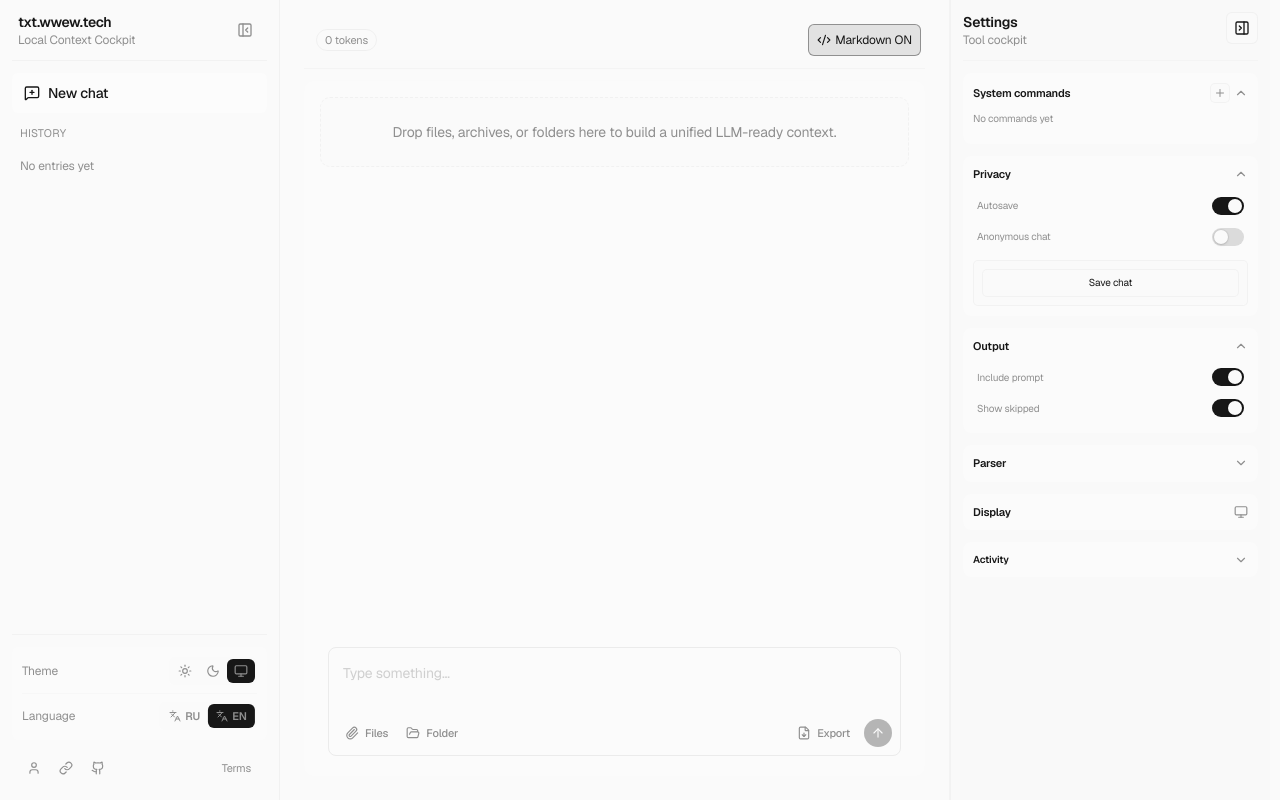
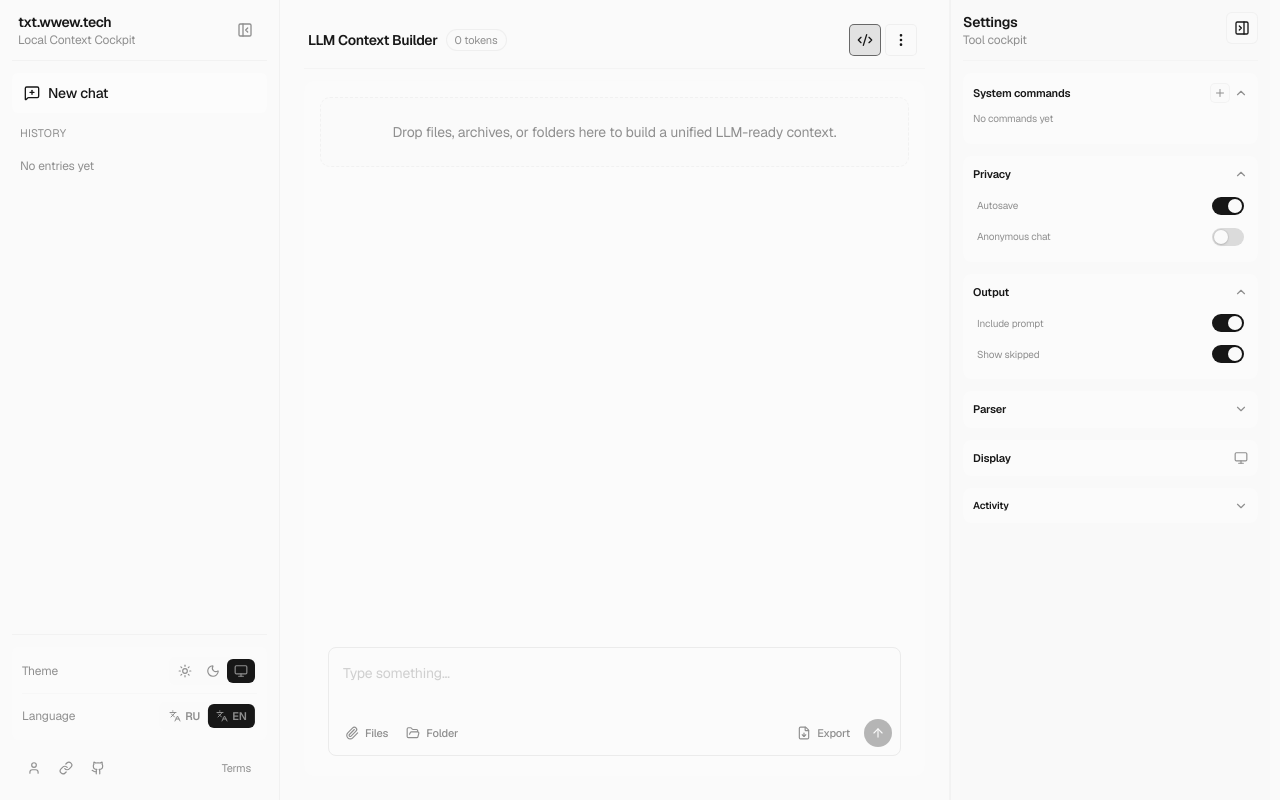
Before and after one commit to wwewtech/txt.wwew.tech, a Next.js app: page / in a window 1280 px wide. Built offline with nearby package versions, Linux system fonts and the light colour scheme.

Commit message:
добавить возможность ручного сохранения чата и обновить локализацию

```diff
--- a/src/features/home/model/page-constants.ts
+++ b/src/features/home/model/page-constants.ts
@@ -132,6 +132,7 @@ export const i18n = {
     manualSaveDonePrefsOnly: "Сохранены настройки",
     manualSaveDoneBoth: "Сохранены история и настройки",
     manualSaveSkipHistoryAnonymous: "История не сохранена в анонимном режиме",
+    savedAt: "Сохранено в",
   },
   en: {
     settings: "Settings",
@@ -255,6 +256,8 @@ export const i18n = {
     manualSaveDonePrefsOnly: "Settings saved",
     manualSaveDoneBoth: "History and settings saved",
     manualSaveSkipHistoryAnonymous: "History is not saved in anonymous mode",
+    savedAt: "Saved at",
+    savedAt: "Saved at",
   },
 } as const;
 
--- a/src/features/home/ui/home-left-sidebar.tsx
+++ b/src/features/home/ui/home-left-sidebar.tsx
@@ -184,7 +184,9 @@ export function HomeLeftSidebar({
                   className="min-w-0 flex-1 text-left"
                 >
                   <p className="truncate text-[13px] font-medium text-foreground">{entry.title}</p>
-                  <p className="text-[11px] text-muted-foreground">{entry.tokenEstimate} {t.tokenSuffix}</p>
+                  <p className="text-[11px] text-muted-foreground">
+                    {entry.tokenEstimate} {t.tokenSuffix} · {new Date(entry.updatedAt).toLocaleTimeString()}
+                  </p>
                 </button>
 
                 <div className="flex items-center gap-1">
--- a/src/features/home/ui/home-main-panel.tsx
+++ b/src/features/home/ui/home-main-panel.tsx
@@ -11,17 +11,19 @@ import {
   Files,
   FolderOpen,
   Menu,
+  MoreVertical,
   PanelLeftOpen,
   PanelRightOpen,
   Paperclip,
   Pencil,
+  Save,
   Settings,
   Trash2,
 } from "lucide-react";
 
 import { cn, type ParsedItem } from "@/lib";
 import type { I18nDict } from "../model/page-constants";
-import type { ContextGroup, TimelineEntry } from "../model/page-types";
+import type { ContextGroup, HistoryItem, TimelineEntry } from "../model/page-types";
 
 type HomeMainPanelProps = {
   t: I18nDict;
@@ -30,6 +32,8 @@ type HomeMainPanelProps = {
   totalTokens: number;
   markdownEnabled: boolean;
   timelineEntries: TimelineEntry[];
+  history: HistoryItem[];
+  currentChatId: string | null;
   prompt: string;
   isParsing: boolean;
   fileInputRef: React.RefObject<HTMLInputElement | null>;
@@ -58,6 +62,8 @@ type HomeMainPanelProps = {
   onPromptChange: (value: string) => void;
   onSendPrompt: () => void;
   onExportTxt: () => void;
+  onManualSave: () => Promise<void>;
+  onSelectHistory: (entry: HistoryItem) => void;
   scrollOnSend: boolean;
   sendKey: 'enter' | 'shift+enter';
 };
@@ -97,10 +103,49 @@ export function HomeMainPanel({
   onPromptChange,
   onSendPrompt,
   onExportTxt,
+  onManualSave,
+  onSelectHistory,
+  history,
+  currentChatId,
   scrollOnSend,
   sendKey,
 }: HomeMainPanelProps) {
   const scrollRef = React.useRef<HTMLDivElement | null>(null);
+  const menuButtonRef = React.useRef<HTMLButtonElement | null>(null);
+  const menuRef = React.useRef<HTMLDivElement | null>(null);
+  const [menuOpen, setMenuOpen] = React.useState(false);
+  const [isSaving, setIsSaving] = React.useState(false);
+  const [lastSavedAt, setLastSavedAt] = React.useState<string | null>(null);
+
+  const currentHistoryEntry = React.useMemo(
+    () => history.find((entry) => entry.id === currentChatId),
+    [history, currentChatId]
+  );
+
+  React.useEffect(() => {
+    if (!menuOpen) return;
+
+    const handleClick = (event: MouseEvent) => {
+      const target = event.target as Node;
+      if (menuRef.current?.contains(target) || menuButtonRef.current?.contains(target)) {
+        return;
+      }
+      setMenuOpen(false);
+    };
+
+    document.addEventListener("mousedown", handleClick);
+    return () => document.removeEventListener("mousedown", handleClick);
+  }, [menuOpen]);
+
+  const handleManualSave = React.useCallback(async () => {
+    setIsSaving(true);
+    try {
+      await onManualSave();
+      setLastSavedAt(new Date().toLocaleTimeString());
+    } finally {
+      setIsSaving(false);
+    }
+  }, [onManualSave]);
 
   const handleSend = React.useCallback(() => {
     onSendPrompt();
@@ -159,27 +204,122 @@ export function HomeMainPanel({
 
       <div className="mx-auto flex h-full w-full max-w-4xl flex-1 flex-col overflow-hidden px-3 py-3 md:px-6 md:py-6">
         <div className="mb-3 border-b border-border/40 px-1 pb-3">
-          <div className="flex flex-wrap items-center justify-between gap-2">
-            <div className="min-w-0">
-              <div className="flex items-center gap-2">
-                <span className="text-sm font-semibold tracking-tight"></span>
-                <span className="rounded-full border border-border/70 px-2 py-0.5 text-[11px] text-muted-foreground">
-                  {totalTokens} {t.tokenSuffix}
-                </span>
-              </div>
+          <div className="flex items-center justify-between gap-2">
+            <div className="flex items-center gap-2">
+              <span className="text-sm font-semibold tracking-tight">{t.builderTitle}</span>
+              <span className="rounded-full border border-border/70 bg-background px-2 py-0.5 text-[11px] text-muted-foreground">
+                {totalTokens} {t.tokenSuffix}
+              </span>
             </div>
-            <div className="flex items-center gap-1.5">
+
+            <div className="flex items-center gap-1">
+              <button type="button" onClick={handleManualSave} className="sr-only">
+                {t.manualSaveChatNow}
+              </button>
               <button
                 type="button"
                 onClick={onToggleMarkdown}
+                aria-label={markdownEnabled ? t.markdownOn : t.markdownOFF}
+                title={markdownEnabled ? t.markdownOn : t.markdownOFF}
                 className={cn(
-                  "inline-flex h-8 items-center gap-1 rounded-lg border px-2 text-xs",
-                  markdownEnabled ? "border-primary/40 bg-primary/10" : "border-border/70 bg-background"
+                  "inline-flex h-8 w-8 items-center justify-center rounded-md border border-border/70 bg-background hover:bg-muted focus-visible:ring-2 focus-visible:ring-primary/60",
+                  markdownEnabled && "border-primary/60 bg-primary/10"
                 )}
               >
-                <Code2 className="h-3.5 w-3.5" />
-                {markdownEnabled ? t.markdownOn : t.markdownOFF}
+                <Code2 className="h-4 w-4" />
               </button>
+
+              <div className="relative">
+                <button
+                  ref={menuButtonRef}
+                  type="button"
+                  onClick={() => setMenuOpen((prev) => !prev)}
+                  className={cn(
+                    "inline-flex h-8 w-8 items-center justify-center rounded-md border border-border/70 bg-background hover:bg-muted focus-visible:ring-2 focus-visible:ring-primary/60",
+                    menuOpen && "border-primary/60 bg-primary/10"
+                  )}
+                  title={t.actions}
+                >
+                  <MoreVertical className="h-4 w-4" />
+                </button>
+
+                {menuOpen && (
+                  <div
+                    ref={menuRef}
+                    className="absolute right-0 top-full z-50 mt-2 w-64 rounded-lg border border-border/70 bg-background shadow-lg"
+                  >
+                    <div className="border-b border-border/50 px-3 py-2 text-xs font-semibold text-muted-foreground">
+                      {t.actions}
+                    </div>
+                    <div className="flex flex-col gap-px">
+                      <button
+                        type="button"
+                        onClick={() => {
+                          handleManualSave();
+                          setMenuOpen(false);
+                        }}
+                        className="flex w-full items-center gap-2 px-3 py-2 text-left text-[11px] hover:bg-muted"
+                      >
+                        <Save className="h-4 w-4" />
+                        <span>{t.save}</span>
+                      </button>
+                      <button
+                        type="button"
+                        onClick={() => {
+                          onToggleMarkdown();
+                          setMenuOpen(false);
+                        }}
+                        className="flex w-full items-center gap-2 px-3 py-2 text-left text-[11px] hover:bg-muted"
+                      >
+                        <Code2 className="h-4 w-4" />
+                        <span>{markdownEnabled ? t.markdownOn : t.markdownOFF}</span>
+                      </button>
+                      <div className="border-t border-border/50" />
+                      <div className="px-3 py-1 text-[10px] font-semibold text-muted-foreground">
+                        {t.history}
+                      </div>
+                      {history.length === 0 ? (
+                        <div className="px-3 py-2 text-[11px] text-muted-foreground">{t.noEntries}</div>
+                      ) : (
+                        history.slice(0, 5).map((entry) => (
+                          <button
+                            key={entry.id}
+                            type="button"
+                            onClick={() => {
+                              onSelectHistory(entry);
+                              setMenuOpen(false);
+                            }}
+                            className="flex w-full items-center justify-between gap-2 border-t border-border/50 px-3 py-2 text-left text-[11px] hover:bg-muted"
+                          >
+                            <span className="truncate font-medium text-foreground">{entry.title}</span>
+                            <span className="shrink-0 text-[10px] text-muted-foreground">
+                              {new Date(entry.updatedAt).toLocaleTimeString()}
+                            </span>
+                          </button>
+                        ))
+                      )}
+                      <div className="border-t border-border/50" />
+                      <button
+                        type="button"
+                        onClick={() => {
+                          onExpandLeft();
+                          setMenuOpen(false);
+                        }}
+                        className="flex w-full items-center gap-2 px-3 py-2 text-left text-[11px] hover:bg-muted"
+                      >
+                        <Archive className="h-4 w-4" />
+                        <span>{t.history}</span>
+                      </button>
+                    </div>
+                  </div>
+                )}
+              </div>
+
+              <div className="flex items-center gap-2">
+                {lastSavedAt && (
+                  <span className="text-[10px] text-muted-foreground">{t.savedAt}: {lastSavedAt}</span>
+                )}
+              </div>
             </div>
           </div>
         </div>
--- a/src/features/home/ui/home-page.tsx
+++ b/src/features/home/ui/home-page.tsx
@@ -215,7 +215,6 @@ export default function Home() {
           onSetExcludedExtensions={actions.setExcludedExtensions}
           onSetIncludePromptInResult={setIncludePromptInResult}
           onSetShowSkippedFiles={setShowSkippedFiles}
-          onManualSave={actions.manualSave}
           onBytesToText={bytesToText}
           uiScale={uiScale}
           compactMode={compactMode}
@@ -316,6 +315,10 @@ export default function Home() {
           onPromptChange={setPrompt}
           onSendPrompt={actions.sendPrompt}
           onExportTxt={actions.exportTxt}
+          onManualSave={actions.manualSave}
+          onSelectHistory={actions.selectHistory}
+          history={history}
+          currentChatId={currentChatId}
           scrollOnSend={scrollOnSend}
           sendKey={sendKey}
         />
@@ -374,7 +377,6 @@ export default function Home() {
               onSetExcludedExtensions={actions.setExcludedExtensions}
               onSetIncludePromptInResult={setIncludePromptInResult}
               onSetShowSkippedFiles={setShowSkippedFiles}
-              onManualSave={actions.manualSave}
               onBytesToText={bytesToText}
               uiScale={uiScale}
               compactMode={compactMode}
--- a/src/features/home/ui/home-right-sidebar.tsx
+++ b/src/features/home/ui/home-right-sidebar.tsx
@@ -73,7 +73,6 @@ type HomeRightSidebarProps = {
   onSetExcludedExtensions: (value: string) => void;
   onSetIncludePromptInResult: (value: boolean) => void;
   onSetShowSkippedFiles: (value: boolean) => void;
-  onManualSave: () => Promise<void>;
   onBytesToText: (value: number) => string;
   onSetUiScale?: (value: number) => void;
   onSetCompactMode?: (value: boolean) => void;
@@ -134,7 +133,6 @@ export function HomeRightSidebar({
   onSetExcludedExtensions,
   onSetIncludePromptInResult,
   onSetShowSkippedFiles,
-  onManualSave,
   onBytesToText,
   onSetUiScale,
   onSetCompactMode,
@@ -150,7 +148,6 @@ export function HomeRightSidebar({
   const [draftCompactMode, setDraftCompactMode] = React.useState(compactMode);
   const [draftFontSizeOffset, setDraftFontSizeOffset] = React.useState(fontSizeOffset);
   const [draftFontSizeScope, setDraftFontSizeScope] = React.useState<FontSizeScope>(fontSizeScope);
-  const [savingNow, setSavingNow] = React.useState(false);
 
   React.useEffect(() => {
     setDraftUiScale(uiScale);
@@ -510,23 +507,6 @@ export function HomeRightSidebar({
               </button>
             </div>
 
-            <div className="mt-2 rounded-md border border-border/60 bg-background/60 px-2 py-2">
-              <button
-                type="button"
-                disabled={savingNow}
-                onClick={async () => {
-                  setSavingNow(true);
-                  try {
-                    await onManualSave();
-                  } finally {
-                    setSavingNow(false);
-                  }
-                }}
-                className="inline-flex h-7 w-full items-center justify-center rounded-md border border-border/60 bg-background/80 px-2 text-[10px] hover:bg-muted disabled:opacity-40"
-              >
-                {savingNow ? t.processing : t.manualSaveChatNow}
-              </button>
-            </div>
           </div>
         </details>
 
```
